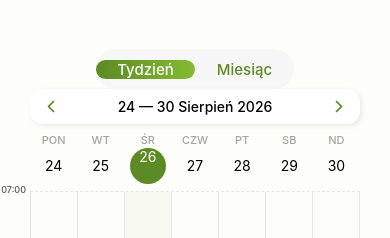
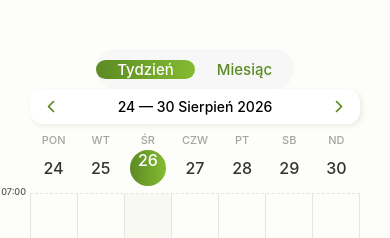
Before and after one commit to weronikaskowron1/Inzynierka, a React Native app in the folder Frontend/: screen /Rezerwacje in a window 390 px wide. Shown: the part 121-359 px from the top of the page. Built offline with nearby package versions, Linux system fonts and the light colour scheme.

Commit message:
zaznaczanie poprawione na gradient

```diff
--- a/Frontend/Komponenty/Rezerwacje/WeekCalendar.tsx
+++ b/Frontend/Komponenty/Rezerwacje/WeekCalendar.tsx
@@ -1,5 +1,6 @@
 import { Text, View, StyleSheet, Pressable, ScrollView } from "react-native";
 import { Feather } from "@expo/vector-icons";
+import { LinearGradient } from "expo-linear-gradient";
 import { useState } from "react";
 
 import { Colors } from "../../Themes/colors.ts";
@@ -134,16 +135,25 @@
               style={styles.day}
               onPress={() => setSelectedDayIndex(index)}
             >
-              <View>
+              <LinearGradient
+                colors={
+                  index == selectedDayIndex
+                    ? [Colors.green2, Colors.green3]
+                    : ["transparent", "transparent"]
+                }
+                start={{ x: 0, y: 0 }}
+                end={{ x: 1, y: 0 }}
+                style={styles.day_selected}
+              >
                 <Text
                   style={
-                    (styles.dayText,
-                    index == selectedDayIndex && styles.day_selected)
+                    [styles.dayText,
+                    index == selectedDayIndex && styles.day_selected]
                   }
                 >
                   {item}
                 </Text>
-              </View>
+              </LinearGradient>
             </Pressable>
           ))}
         </View>
@@ -192,7 +202,7 @@
   },
   week: {
     flexDirection: "row",
-    marginBottom: -4,
+    marginBottom: -2,
   },
 
   weekDays: {
@@ -212,20 +222,22 @@
   },
 
   dayText: {
-    fontSize: 18,
-    fontWeight: "700",
     color: "#333",
+    fontSize: 16,
+    fontWeight: '500',
+    textAlign: "center",
+    textAlignVertical: "center",
   },
 
   day_selected: {
-    backgroundColor: Colors.green2,
     color: "white",
     width: 36,
     height: 36,
-    borderRadius: 18,
+    borderRadius: 999,
 
-    textAlign: "center",
-    textAlignVertical: "center",
+    justifyContent: 'center',
+    alignItems: 'center'
+
   },
   cell_selected: {
     backgroundColor: Colors.green6_opacity,
```
